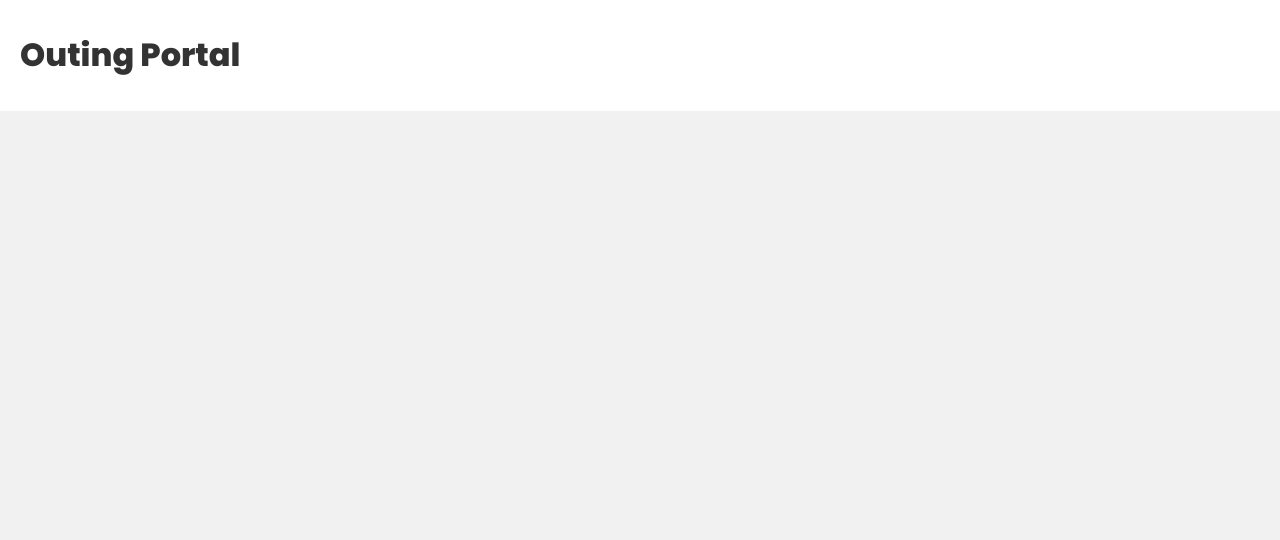
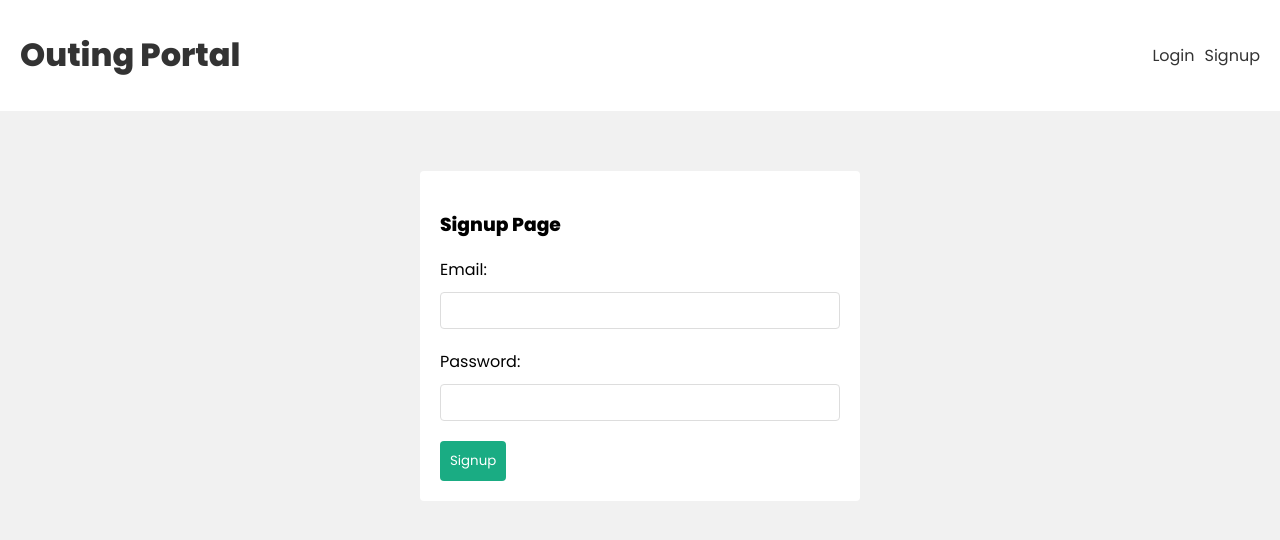
Before and after one commit to thePrnvBot/VGO-Outing-App, a React (Create React App) app in the folder frontend/: page /signup in a window 1280 px wide. Before the commit this address had no page. Shown: the top 540 px of the page. Built offline with nearby package versions, Linux system fonts and the light colour scheme.

Commit message:
Basic Login and Signup Frontend

```diff
--- a/frontend/src/App.js
+++ b/frontend/src/App.js
@@ -1,5 +1,7 @@
 import { BrowserRouter, Routes, Route } from "react-router-dom"
 import Home from "./pages/Home";
+import Login from "./pages/Login";
+import Signup from "./pages/Signup";
 import Navbar from "./components/NavBar";
 
 function App() {
@@ -13,6 +15,14 @@
               path="/"
               element={<Home />}
             />
+            <Route
+              path="/login"
+              element={<Login />}
+            />
+            <Route
+              path="/signup"
+              element={<Signup />}
+            />
           </Routes>
         </div>
       </BrowserRouter>
--- a/frontend/src/components/NavBar.js
+++ b/frontend/src/components/NavBar.js
@@ -8,6 +8,12 @@
                 <Link to="/">
                     <h1>Outing Portal</h1>
                 </Link>
+                <nav>
+                    <div>
+                        <Link to="/login">Login</Link>
+                        <Link to="/signup">Signup</Link>
+                    </div>
+                </nav>
             </div>
         </header>
     )
--- /dev/null
+++ b/frontend/src/context/AuthContext.js
@@ -0,0 +1,28 @@
+import { createContext, useReducer } from "react";
+
+export const AuthContext = createContext()
+
+export const authReducer = (state, action) => {
+    switch (action.type) {
+        case 'LOGIN':
+            return { user: action.payload}
+        case 'LOGOUT':
+            return { user: null}
+        default:
+            return state
+    }
+}
+
+export const AuthContextProvider = ({ children }) => {
+    const [state, dispatch] = useReducer(authReducer, {
+        user: null
+    })
+
+    console.log('AuthContext state:', state)
+
+    return (
+        <AuthContext.Provider value={{...state, dispatch}}>
+            { children }
+        </AuthContext.Provider>
+    )
+}
--- a/frontend/src/index.css
+++ b/frontend/src/index.css
@@ -97,3 +97,20 @@
   border-radius: 4px;
   margin: 20px 0;
 }
+
+/* navbar */
+nav {
+  display: flex;
+  align-items: center;
+}
+nav a {
+  margin-left: 10px;
+}
+/* auth forms */
+form.signup, form.login {
+  max-width: 400px;
+  margin: 40px auto;
+  padding: 20px;
+  background: #fff;
+  border-radius: 4px;
+}
--- a/frontend/src/index.js
+++ b/frontend/src/index.js
@@ -3,12 +3,15 @@
 import './index.css';
 import App from './App';
 import { OutingsContextProvider } from './context/OutingContext';
+import { AuthContextProvider } from './context/AuthContext';
 
 const root = ReactDOM.createRoot(document.getElementById('root'));
 root.render(
   <React.StrictMode>
-    <OutingsContextProvider>
-      <App />
-    </OutingsContextProvider>
+    <AuthContextProvider>
+      <OutingsContextProvider>
+        <App />
+      </OutingsContextProvider>
+    </AuthContextProvider>
   </React.StrictMode>
 );
--- a/frontend/src/pages/Home.js
+++ b/frontend/src/pages/Home.js
@@ -1,4 +1,4 @@
-import { useEffect, useState } from "react"
+import { useEffect } from "react"
 import { useOutingsContext } from "../hooks/useOutingsContext"
 
 import OutingDetails from '../components/OutingDetails'
--- /dev/null
+++ b/frontend/src/pages/Login.js
@@ -0,0 +1,37 @@
+import { useState } from "react"
+
+const Login = () => {
+    const [email, setEmail] = useState('')
+    const [password, setPassword] = useState('')
+
+    const handleSubmit = async (e) => {
+        e.preventDefault()
+
+        console.log(email, password)
+    }
+
+    return (
+        <form className="login" onSubmit={handleSubmit}>
+            <h3>Login Page</h3>
+
+            <label>Email:</label>
+            <input
+                type="email"
+                onChange={(e) => setEmail(e.target.value)}
+                value={email}
+            />
+
+            <label>Password:</label>
+            <input
+                type="password"
+                onChange={(e) => setPassword(e.target.value)}
+                value={password}
+            />
+
+            <button>Login</button>
+
+        </form>
+    )
+}
+
+export default Login
--- /dev/null
+++ b/frontend/src/pages/Signup.js
@@ -0,0 +1,36 @@
+import { useState } from "react"
+
+const Signup = () => {
+    const [email, setEmail] = useState('')
+    const [password, setPassword] = useState('')
+
+    const handleSubmit = async (e) => {
+        e.preventDefault()
+
+        console.log(email, password)
+    }
+
+    return (
+        <form className="signup" onSubmit={handleSubmit}>
+            <h3>Signup Page</h3>
+
+            <label>Email:</label>
+            <input
+                type="email"
+                onChange={(e) => setEmail(e.target.value)}
+                value={email}
+            />
+
+            <label>Password:</label>
+            <input
+                type="password"
+                onChange={(e) => setPassword(e.target.value)}
+                value={password}
+            />
+
+            <button>Signup</button>
+        </form>
+    )
+}
+
+export default Signup
```
Also changed, not shown: frontend/src/hooks/useAuthContext.js (added, +13 -0 lines).
